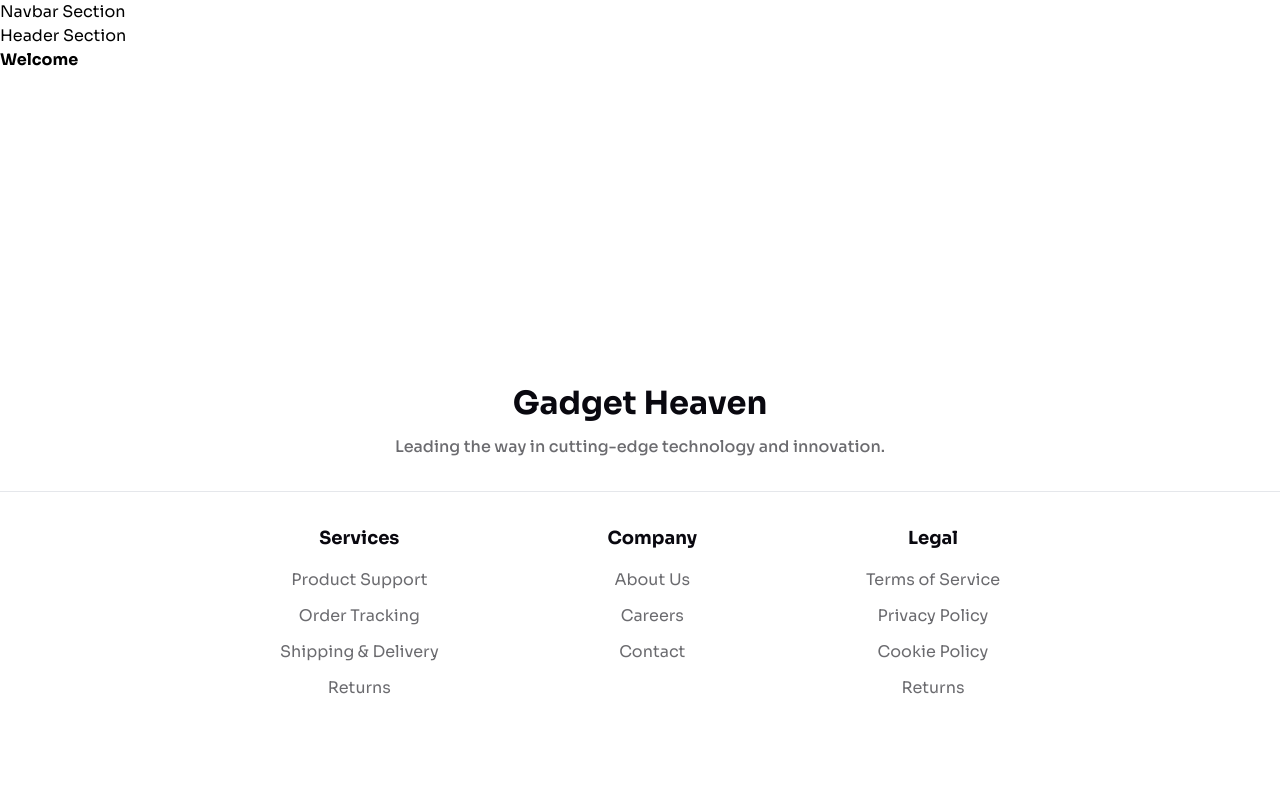
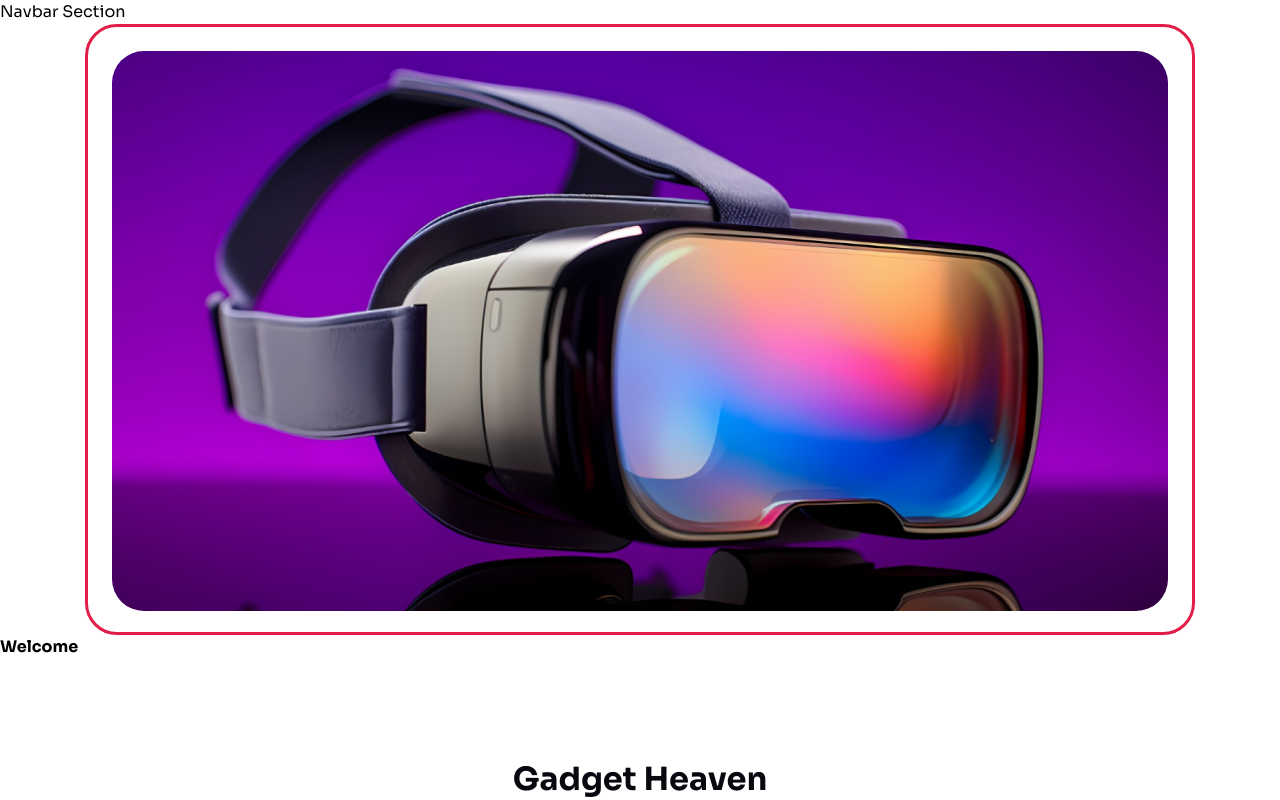
Before and after one commit to amirulkanak/gadget-heaven-ak, a React (Vite) app: page / in a window 1280 px wide. Shown: the top 800 px of the page. Built offline with nearby package versions, Linux system fonts and the light colour scheme.

Commit message:
Hero Banner Section

```diff
--- a/src/components/Header.jsx
+++ b/src/components/Header.jsx
@@ -1,5 +1,17 @@
+import HeroBG from '../assets/images/hero-banner.png';
+
 const Header = () => {
-  return <header>Header Section</header>;
+  return (
+    <header className="max-width-wrapper">
+      <div className="p-6 max-w-[69.375rem] w-full max-h-[38.1875rem] border-[3px] border-solid border-rose-600 rounded-[2rem]">
+        <img
+          className="h-full w-full object-cover rounded-[2rem]"
+          src={HeroBG}
+          alt="VR"
+        />
+      </div>
+    </header>
+  );
 };
 
 export default Header;
```
Also changed, not shown: src/assets/images/hero-banner.png (added).
